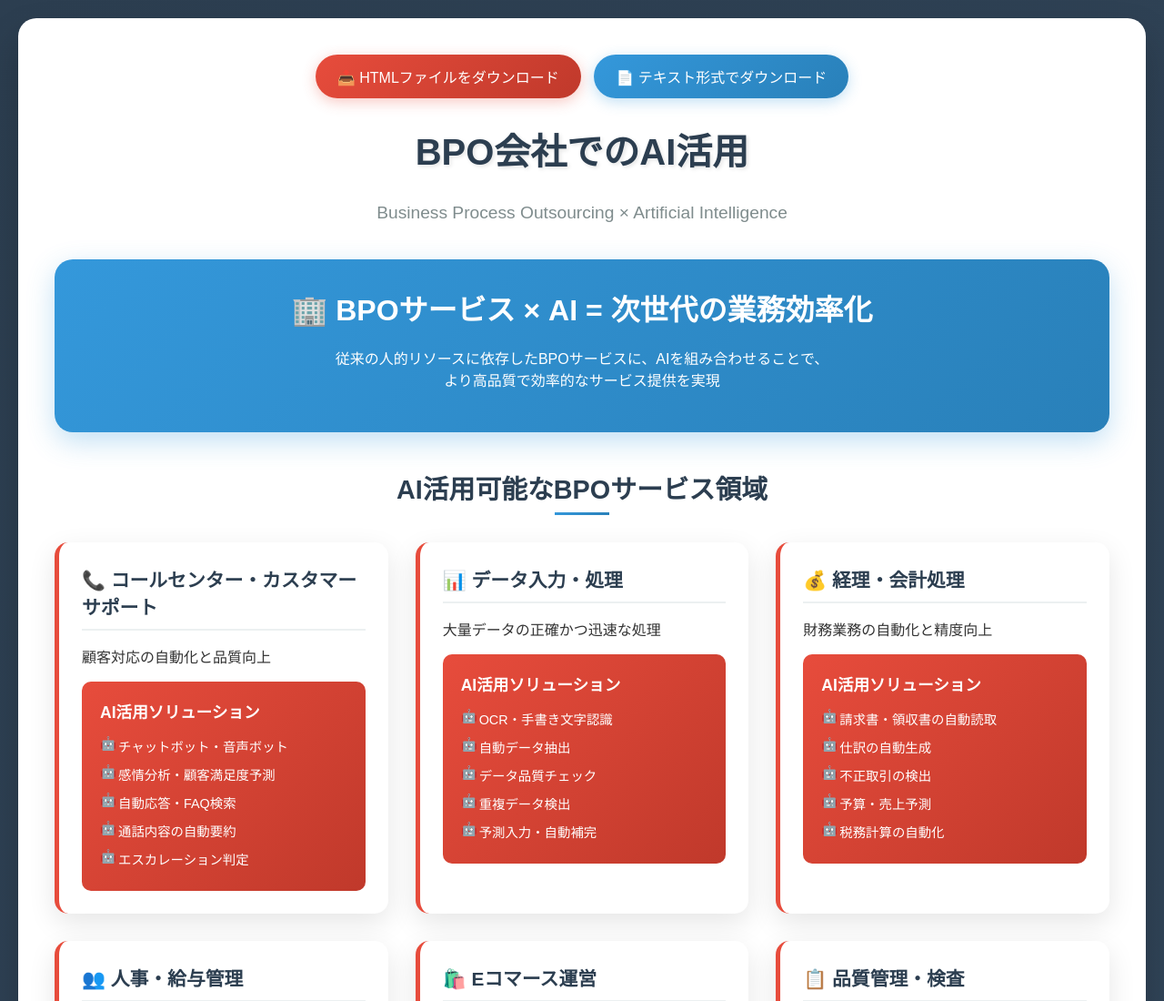
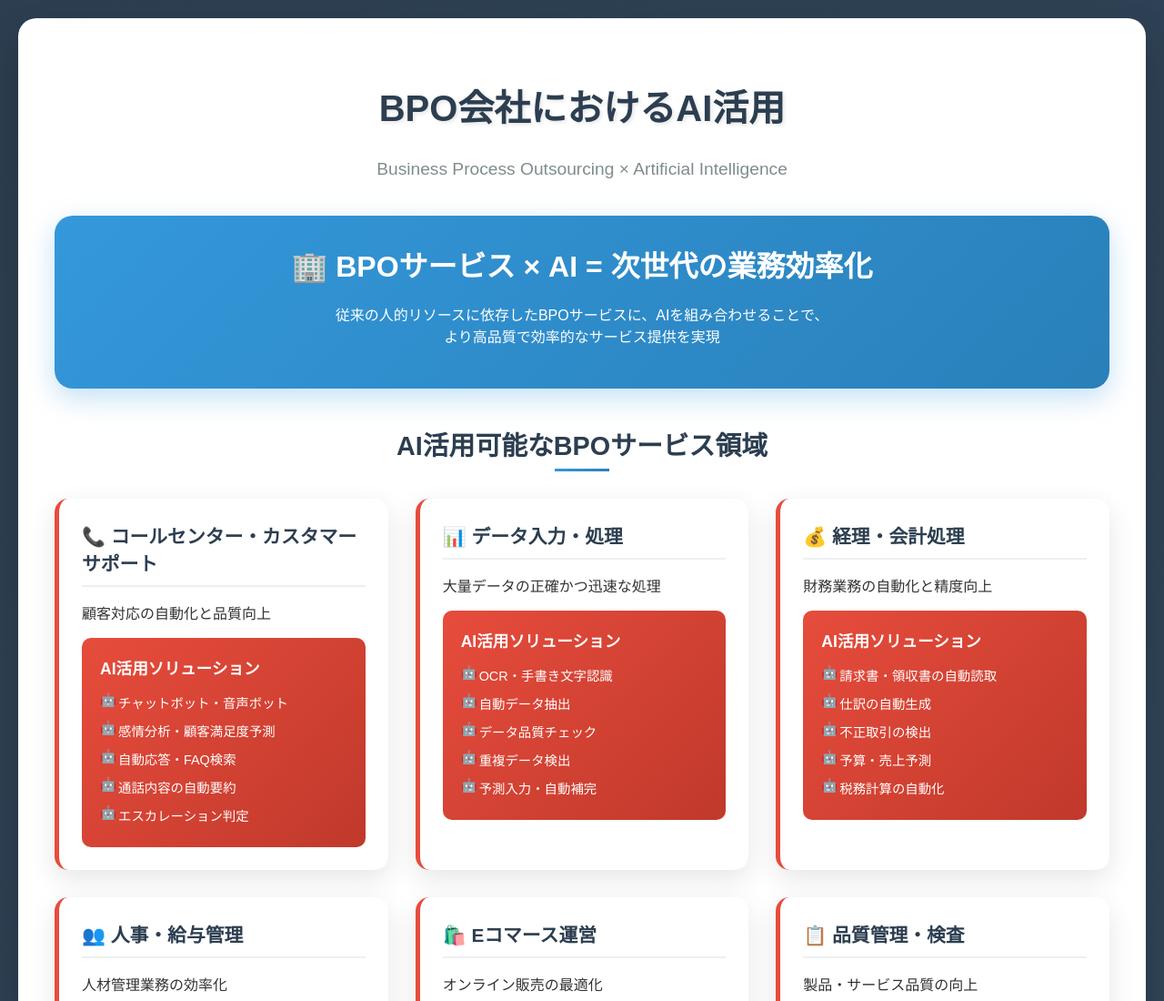
Before and after one commit to lagavulin1968/ai_training, a plain HTML site: page docs/bpo_ai_map.html in a window 1280 px wide. Shown: the top 1100 px of the page at 91% size. Drawn offline with Linux system fonts and the light colour scheme.

Commit message:
Add files via upload

```diff
--- a/docs/bpo_ai_map.html
+++ b/docs/bpo_ai_map.html
@@ -1,7 +1,7 @@
 <html lang="ja"><head>
     <meta charset="UTF-8">
     <meta name="viewport" content="width=device-width, initial-scale=1.0">
-    <title>BPO会社でのAI活用図</title>
+    <title>BPO会社におけるAI活用</title>
     <style>
         body {
             font-family: 'Arial', sans-serif;
@@ -267,16 +267,8 @@
 </head>
 <body>
     <div class="container">
-        <div style="text-align: center; margin-bottom: 20px;">
-            <button onclick="downloadHTML()" style="background: linear-gradient(135deg, #e74c3c, #c0392b); color: white; border: none; padding: 12px 24px; border-radius: 25px; font-size: 16px; cursor: pointer; box-shadow: 0 4px 15px rgba(231, 76, 60, 0.3); transition: transform 0.2s ease; margin-right: 10px;">
-                📥 HTMLファイルをダウンロード
-            </button>
-            <button onclick="downloadAsText()" style="background: linear-gradient(135deg, #3498db, #2980b9); color: white; border: none; padding: 12px 24px; border-radius: 25px; font-size: 16px; cursor: pointer; box-shadow: 0 4px 15px rgba(52, 152, 219, 0.3); transition: transform 0.2s ease;">
-                📄 テキスト形式でダウンロード
-            </button>
-        </div>
 
-        <h1 class="title">BPO会社でのAI活用</h1>
+        <h1 class="title">BPO会社におけるAI活用</h1>
         <p class="subtitle">Business Process Outsourcing × Artificial Intelligence</p>
 
         <div class="bpo-overview">
```
